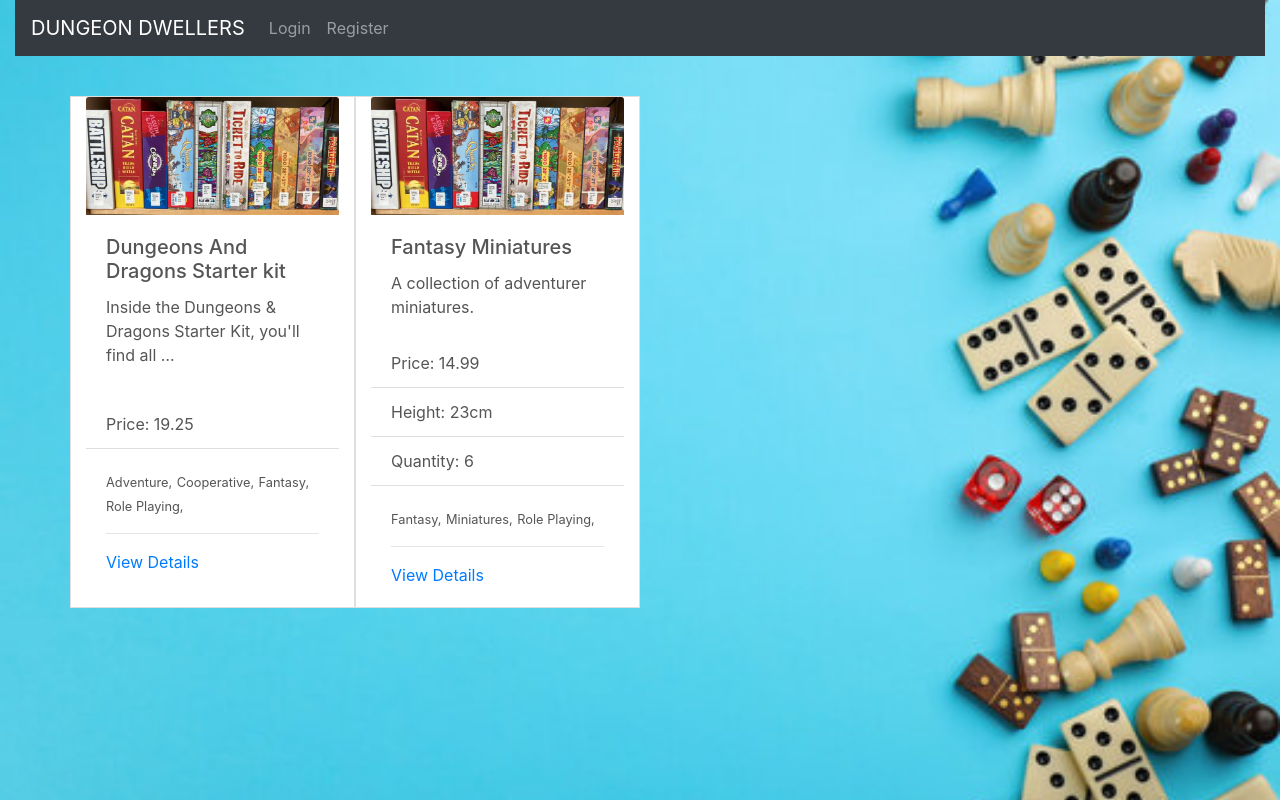
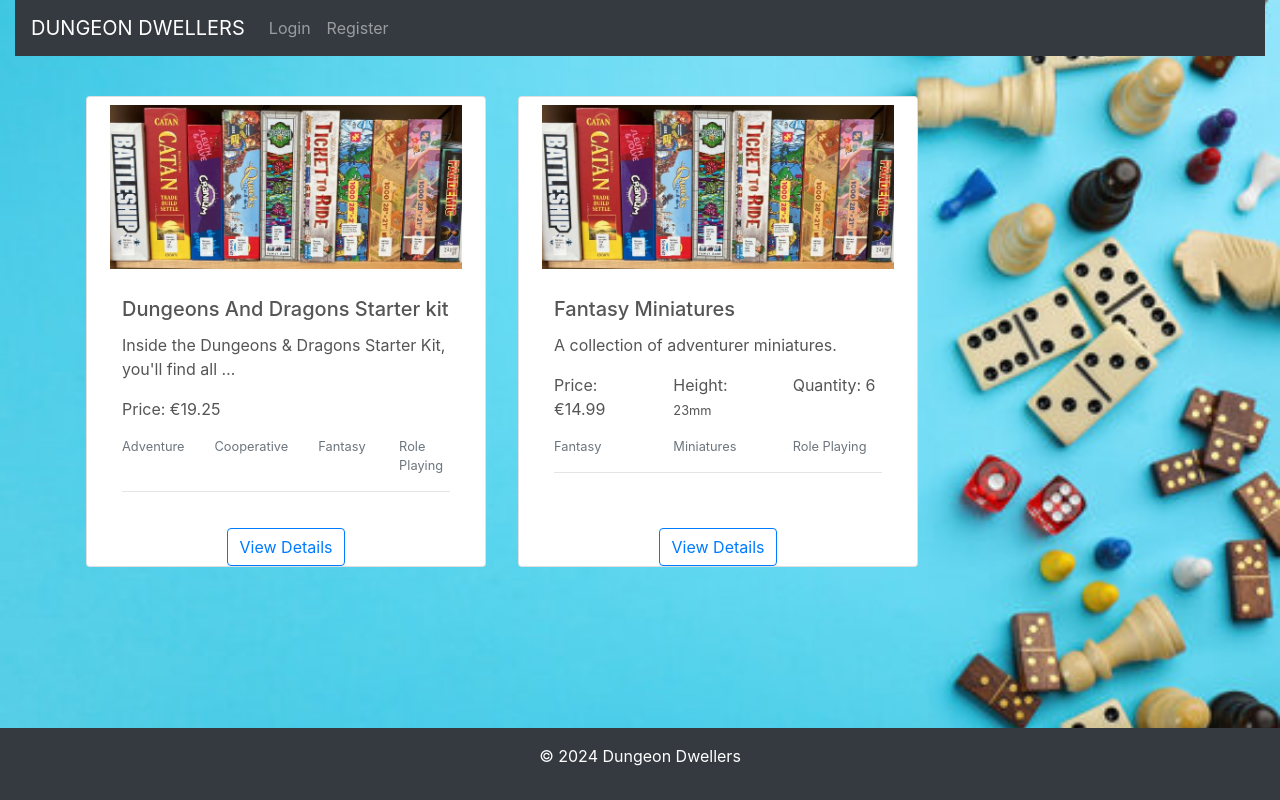
Before and after one commit to EndaMagennis/dungeon_dwellers, a Django app: page /products/ in a window 1280 px wide. Run offline with Django 5.2, Linux system fonts and the light colour scheme; data comes from the database, SQL or seed files in the repository; both versions use the stored data as it was after the commit; data that the repository does not hold is empty; some libraries are stand-ins or nearby versions.

Commit message:
Update styling

```diff
--- a/home/templates/home/index.html
+++ b/home/templates/home/index.html
@@ -15,7 +15,8 @@
     </div>
 {% endblock %}
 {% block content %}
-    <div class="container h-100">
+
+    <div class="container container-fluid h-100 my-5">
         <div class="row h-100">
             <div class="col-7 col-md-6 my-auto">
                 <h1 class="display-4 logo-font text-black">
@@ -29,4 +30,5 @@
             </div>
         </div>
     </div>
+
 {% endblock %}
--- a/products/admin.py
+++ b/products/admin.py
@@ -21,10 +21,10 @@ class TagAdmin(admin.ModelAdmin):
 
 @admin.register(Product)
 class ProductAdmin(admin.ModelAdmin):
-    list_display = ('name', 'category', 'price', 'created_at', 'updated_at')
+    list_display = ('name', 'category', 'price', 'sku', 'created_at', 'updated_at')
     search_fields = ('name', 'category', 'price')
     ordering = ('name',)
-    prepopulated_fields = {'slug': ('name',), 'sku': ('name',)}
+    prepopulated_fields = {'slug': ('name',)}
 
 @admin.register(ProductImage)
 class ProductImageAdmin(admin.ModelAdmin):
--- a/products/models.py
+++ b/products/models.py
@@ -2,6 +2,7 @@ from datetime import datetime, timedelta
 from django.db import models
 from django.utils.text import slugify
 from cloudinary.models import CloudinaryField
+import random
 
 
 # Create your models here.
@@ -109,7 +110,8 @@ class Product(models.Model):
     sku = models.CharField(
         max_length=255,
         null=True,
-        blank=True
+        blank=True,
+        help_text='Stock Keeping Unit (SKU) will be generated automatically'
     )
     name = models.CharField(
         max_length=255,
@@ -179,7 +181,7 @@ class Product(models.Model):
 
     def generate_sku(self):
         # The generate_sku method generates a SKU for the product.
-        return f'{self.name}-{datetime.now().strftime("%Y%m%d%H%M%S%f")}'
+        return f'{datetime.now().strftime("%Y%m%d%H%M%S")}-{random.randint(1000, 9999)}'
 
     def save(self, *args, **kwargs):
         # The save method saves the product to the database.
--- a/products/templates/products/products.html
+++ b/products/templates/products/products.html
@@ -9,35 +9,37 @@
 </div>
 {% endblock %}
 {% block content %}
-    <div class="container container-fluid h-100">
-        <div class="row my-5">
+    <div class="container container-fluid h-100 mt-5">
+        <div class="row">
             {% if products %}
                 {% for product in products %}
-                    <div class="card col-12 col-md-6 col-lg-3 my-5 rounded-0 mt-5">
+                    <div class="card col-12 col-md-6 col-lg-3 mt-5 mx-3">
                         {% if product.images.all %}
-                        <img class="card-img-top" src="{% product.get_main_image }" alt="{{ product.image.alt_text}}">
+                        <img class="card-img-top rounded-0 p-2" src="{% product.get_main_image }" alt="{{ product.image.alt_text}}">
                         {% else %}
-                        <img class="card-img-top" src="{% static 'images/placeholder.jpg' %}" alt="{{ product.name }}">
+                        <img class="card-img-top rounded-0 p-2" src="{% static 'images/placeholder.jpg' %}" alt="{{ product.name }}">
                         {% endif %}
                         <div class="card-body">
                             <h5 class="card-title">{{ product.name }}</h5>
                             <p class="card-text">{{ product.description|truncatewords:10 }}</p>
-                        </div>
-                        <ul class="list-group list-group-flush">
-                            <li class="list-group-item">Price: {{ product.price }}</li>
+                            <div class="row">
+                                <p class="col">Price: €{{ product.price }}</p>
                                 {% if product.has_dimensions %}
-                            <li class="list-group-item">Height: {{ product.dimensions }}cm</li>
+                                <p class="col">Height: <small>{{ product.dimensions }}mm</small></p>
                                 {% endif %}
                                 {% if product.has_quantity %}
-                            <li class="list-group-item">Quantity: {{ product.quantity }}</li>
+                                <p class="col">Quantity: {{ product.quantity }}</p>
                                 {% endif %}
-                        </ul>
-                        <div class="card-body">
+                            </div>
+                            <div class="row">
                                 {% for tag in product.tags.all %}
-                                <small>{{ tag.friendly_name }},</small>
+                                    <small class="col text-muted">{{ tag.friendly_name }}</small>
                                 {% endfor %}
+                            </div>
                             <hr>
-                            <a href="{% url 'product_detail' product.id %}" class="card-link">View Details</a>
+                        </div class="row">
+                        <div class="text-center m-0 p-0 col">
+                                <a href="{% url 'product_detail' product.id %}" class="card-link btn btn-outline-primary">View Details</a>
                         </div>
                     </div>
                 {% endfor %}
--- a/static/css/base.css
+++ b/static/css/base.css
@@ -8,3 +8,14 @@ body {
     height: calc(100vh - 164px);
     color: #555;
 }
+
+footer {
+    color: #555;
+    text-align: center;
+    height: fit-content;
+}
+
+.card{
+    margin-top: 25px;
+    min-width: 400px;
+}
--- a/templates/base.html
+++ b/templates/base.html
@@ -39,7 +39,7 @@
 
   <body>
     <header class="container-fluid fixed-top">
-      <nav class="navbar navbar-expand-lg navbar-dark bg-dark text-white w-100">
+      <nav class="navbar navbar-expand-lg navbar-dark bg-dark text-white">
         <a class="navbar-brand" href="{% url 'home' %}">DUNGEON DWELLERS</a>
         <button class="navbar-toggler" type="button" data-toggle="collapse" data-target="#navbarNav" aria-controls="navbarNav" aria-expanded="false" aria-label="Toggle navigation">
           <span class="navbar-toggler-icon"></span>
@@ -48,7 +48,7 @@
           <ul class="navbar-nav">
             {% if user.is_authenticated %}
             <li class="nav-item">
-              <a class="nav-link" href="">Profile</a>
+              <a class="nav-link" href="{% url 'profile' user=request.user %}">Profile</a>
             </li>
             <li class="nav-item">
               <a class="nav-link" href="">Logout</a>
@@ -67,10 +67,15 @@
     </header>
   {% block page_header %}
   {% endblock %}
-
-  {% block content %}
-  {% endblock %}
-
+    <main>
+      {% block content %}
+      {% endblock %}
+    </main>
+    <footer class="footer fixed-bottom">
+      <div class="footer container-fluid bg-dark text-white text-center py-3">
+        <p>&copy; 2024 Dungeon Dwellers</p>
+      </div>
+    </footer>
   {% block postloadjs %}
 
   {% endblock %}
```
Also changed, not shown: products/templates/products/product_detail.html (added, +46 -0 lines), db.sqlite3, products/migrations/0003_alter_product_sku.py (added). Lines whose indentation alone changed are shown as unchanged.
